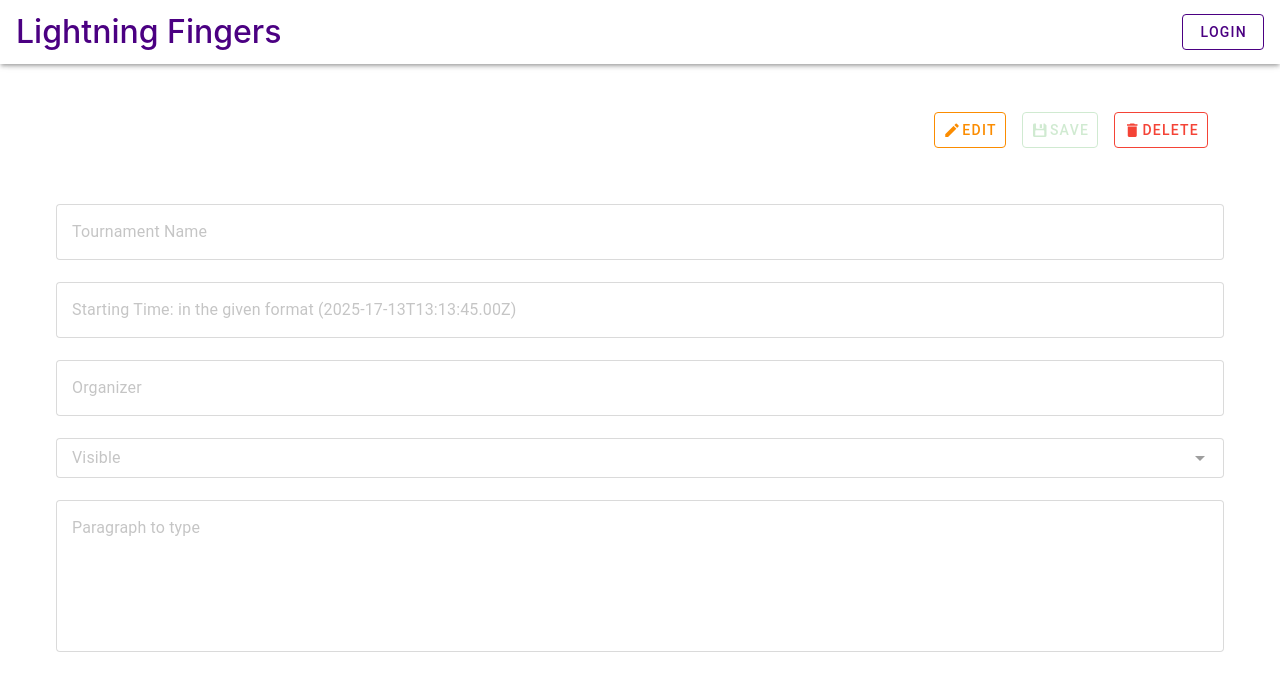
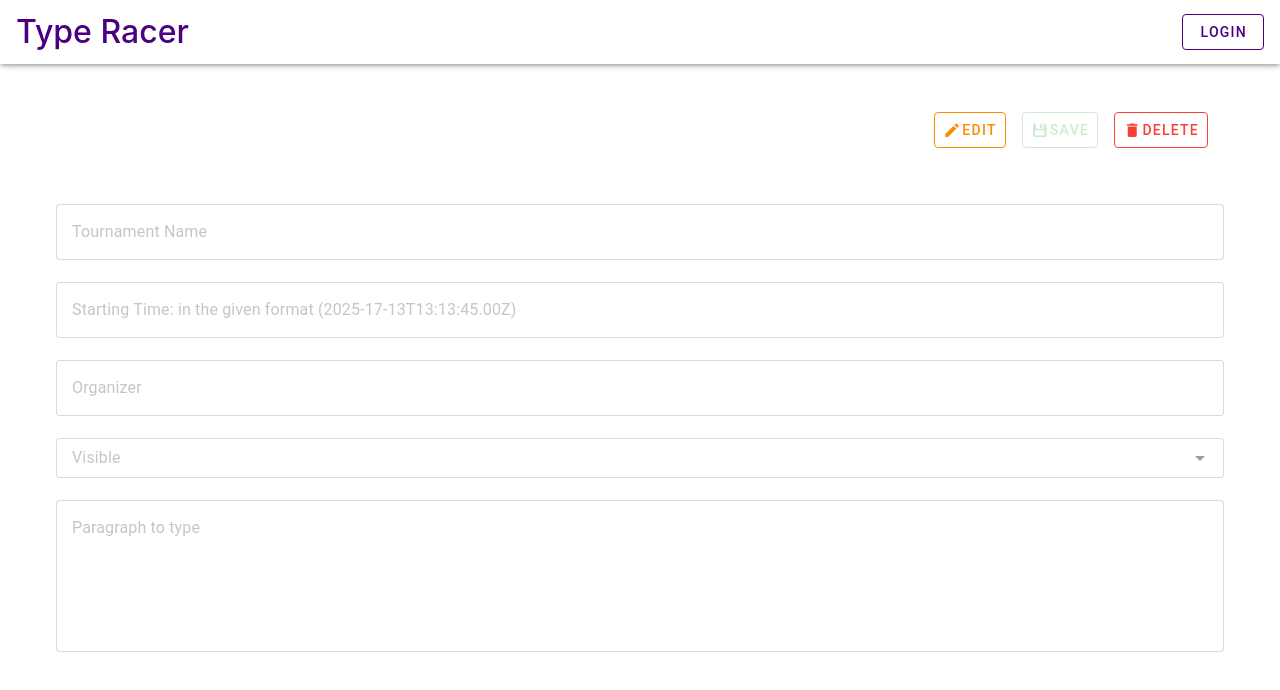
Before and after one commit to DebanjanBarman/typeracer-frontend, a Vue app: page /admin/1 in a window 1280 px wide. Shown: the top 690 px of the page. Built offline with nearby package versions, Linux system fonts and the light colour scheme; no server answers.

Commit message:
name change

```diff
--- a/src/components/AppBar.vue
+++ b/src/components/AppBar.vue
@@ -3,7 +3,7 @@
     <v-app-bar elevation="3">
       <router-link to="/" class="text-decoration-none"
                    style="color:indigo; margin-left: 1rem;font-size: 2rem; font-weight:500;font-family:'Inter',sans-serif">
-        Lightning Fingers
+        Type Racer
       </router-link>
       <v-spacer></v-spacer>
       <router-link to="/login" v-if="!loggedIn">
```
